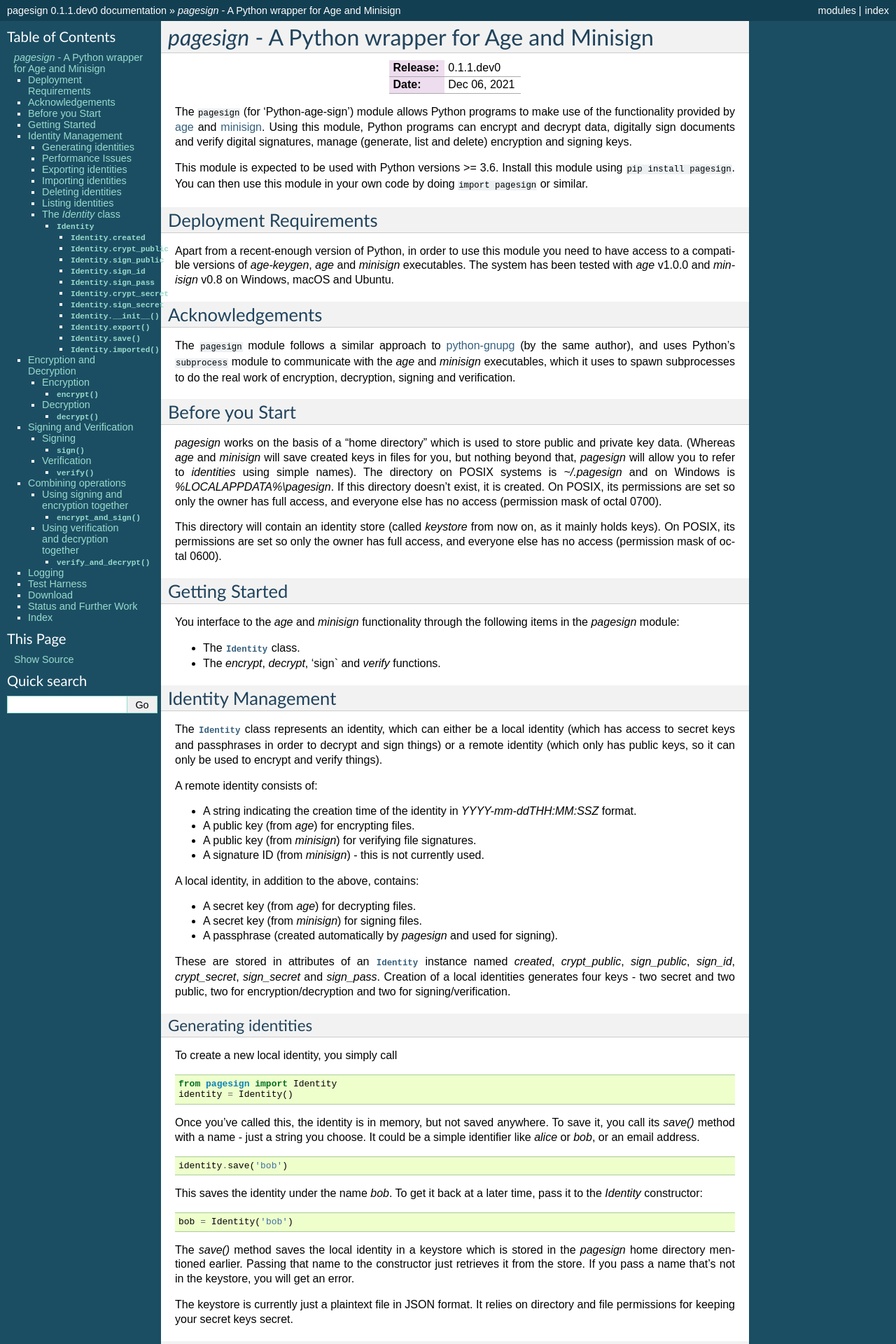
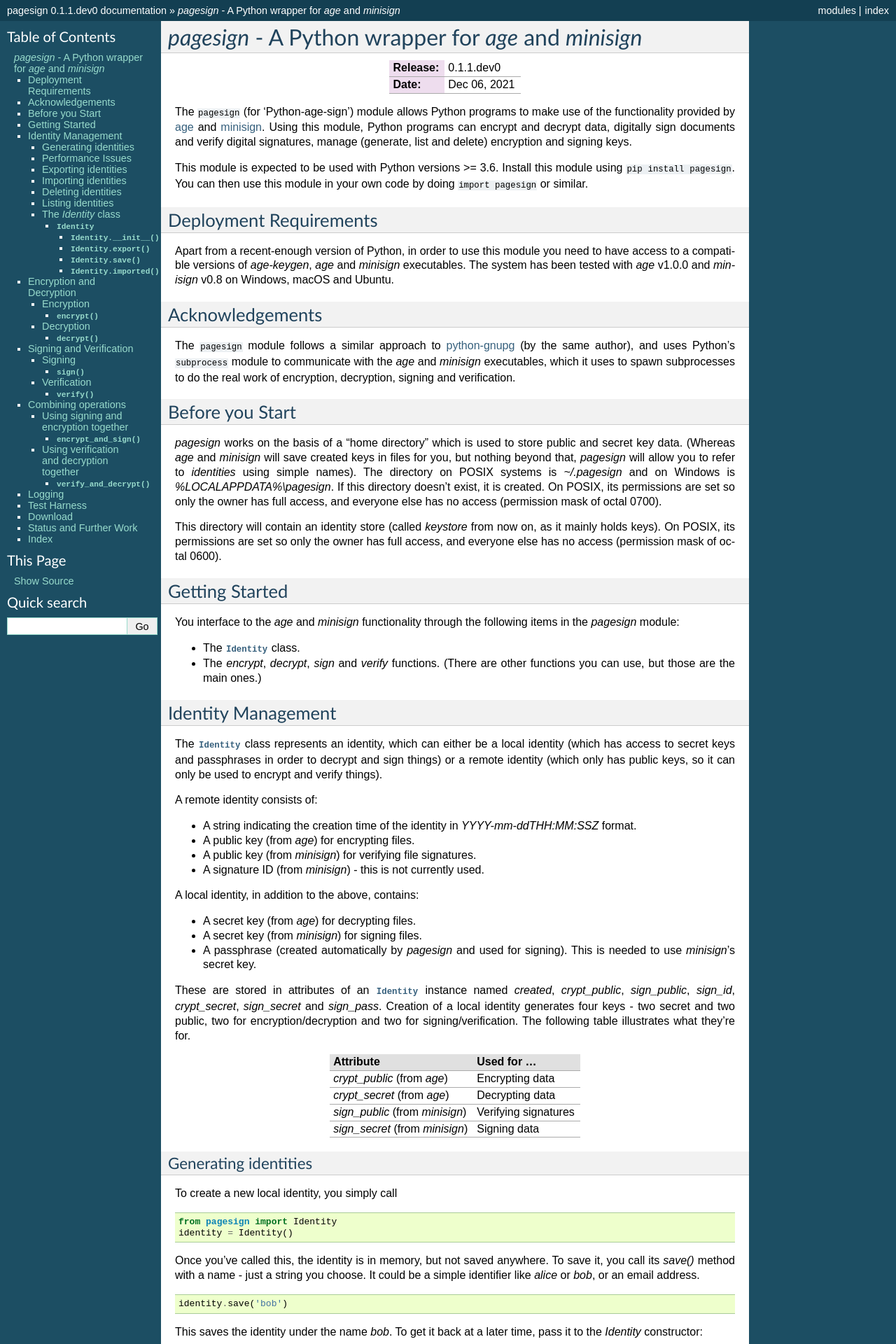
Before and after one commit to vsajip/pagesign, a Sphinx documentation site: the page built from docs/index.rst, in a window 1280 px wide. Shown: the top 1920 px of the page at 70% size. Built offline with Sphinx 7.4.7, drawn with Linux system fonts in a browser that asks for light colours; some of the changed text lies outside the part shown.

Commit message:
Update documentation with type annotations.

```diff
--- a/docs/index.rst
+++ b/docs/index.rst
@@ -1,8 +1,8 @@
 .. Age/Minisign Wrapper for Python documentation master file.
 
-##################################################
-`pagesign` - A Python wrapper for Age and Minisign
-##################################################
+######################################################
+`pagesign` - A Python wrapper for `age` and `minisign`
+######################################################
 
 .. rst-class:: release-info
 
@@ -63,7 +63,7 @@
 ================
 
 `pagesign` works on the basis of a "home directory" which is used to store public and
-private key data. (Whereas `age` and `minisign` will save created keys in files for
+secret key data. (Whereas `age` and `minisign` will save created keys in files for
 you, but nothing beyond that, `pagesign` will allow you to refer to `identities` using
 simple names). The directory on POSIX systems is `~/.pagesign` and on Windows is
 `%LOCALAPPDATA%\\pagesign`. If this directory doesn't exist, it is created. On POSIX,
@@ -83,7 +83,8 @@
 the `pagesign` module:
 
 * The :class:`Identity` class.
-* The `encrypt`, `decrypt`, 'sign` and `verify` functions.
+* The `encrypt`, `decrypt`, `sign` and `verify` functions. (There are other functions
+  you can use, but those are the main ones.)
 
 Identity Management
 ===================
@@ -105,13 +106,42 @@
 
 * A secret key (from `age`) for decrypting files.
 * A secret key (from `minisign`) for signing files.
-* A passphrase (created automatically by `pagesign` and used for signing).
+* A passphrase (created automatically by `pagesign` and used for signing). This is
+  needed to use `minisign`'s secret key.
 
 These are stored in attributes of an :class:`Identity` instance named `created`,
 `crypt_public`, `sign_public`, `sign_id`, `crypt_secret`, `sign_secret` and
-`sign_pass`. Creation of a local identities generates four keys - two secret and two
-public, two for encryption/decryption and two for signing/verification.
+`sign_pass`. Creation of a local identity generates four keys - two secret and two
+public, two for encryption/decryption and two for signing/verification. The following
+table illustrates what they're for.
 
+.. cssclass:: generic-table table-bordered table-striped table-responsive-sm colwidths-auto mx-auto
+
++---------------------------------+----------------------+
+| Attribute                       | Used for ...         |
++=================================+======================+
+| `crypt_public` (from `age`)     | Encrypting data      |
++---------------------------------+----------------------+
+| `crypt_secret` (from `age`)     | Decrypting data      |
++---------------------------------+----------------------+
+| `sign_public` (from `minisign`) | Verifying signatures |
++---------------------------------+----------------------+
+| `sign_secret` (from `minisign`) | Signing data         |
++---------------------------------+----------------------+
+
+.. raw:: html
+
+    <style>
+    .generic-table th, .generic-table td {
+      padding: 2px 0.5em;
+    }
+    .generic-table th {
+      background-color: rgb(224, 224, 224);
+    }
+    , *:focus, :hover {
+      outline: none;
+    }
+    </style>
 
 Generating identities
 ---------------------
@@ -241,44 +271,44 @@
 
    Attributes
 
-   .. attribute:: Identity.created
+   .. attribute:: Identity.created : str
 
       This attribute is a string indicating when the identity was created.
 
-   .. attribute:: Identity.crypt_public
+   .. attribute:: Identity.crypt_public : str
 
       This attribute is the public key used for encryption.
 
-   .. attribute:: Identity.sign_public
+   .. attribute:: Identity.sign_public : str
 
       This attribute is the public key used for signature verification.
 
-   .. attribute:: Identity.sign_id
+   .. attribute:: Identity.sign_id : str
 
       This attribute is a key ID which is generated by `minisign` but not currently
       used in `pagesign`.
 
-   .. attribute:: Identity.sign_pass
+   .. attribute:: Identity.sign_pass : str
 
       This attribute is a passphrase automatically generated by `pagesign` and used
       for signing. It should not be shared with the wrong people, else they could
       impersonate you when signing stuff.
 
-   .. attribute:: Identity.crypt_secret
+   .. attribute:: Identity.crypt_secret : str
 
-      This attribute is the private key used for decryption. It should not be shared
+      This attribute is the secret key used for decryption. It should not be shared
       with the wrong people, else they can decrypt stuff meant only for you.
 
-   .. attribute:: Identity.sign_secret
+   .. attribute:: Identity.sign_secret : str
 
-      This attribute is the private key used for signing. It should not be shared with
+      This attribute is the secret key used for signing. It should not be shared with
       the wrong people, else they could impersonate you when signing stuff.
 
    .. cssclass:: class-members-heading
 
    Methods
 
-   .. method:: Identity.__init__(name=None)
+   .. method:: Identity.__init__(name : Optional[str] = None) -> Identity
 
       If `name` is specified, create an instance populated from data in the keystore
       associated with that name. Otherwise, create a new instance with autogenerated
@@ -307,7 +337,7 @@
 
 Data intended for some particular recipients is encrypted with the public keys of
 those recipients. Each recipient can decrypt the encrypted data using the
-corresponding private key. A recipient is denoted by a local or remote identity.
+corresponding secret key. A recipient is denoted by a local or remote identity.
 
 .. index:: Encryption
 
@@ -349,8 +379,11 @@
 Signing and Verification
 ========================
 
-Data intended for digital signing is signed with the private key of the signer. Each
+Data intended for digital signing is signed with the secret key of the signer. Each
 recipient can verify the signed data using the corresponding public key.
+
+Signatures are always stored 'detached', i.e. in separate files from what they are
+signing.
 
 .. index:: Signing
 
@@ -440,6 +473,9 @@
 The distribution includes a test harness, ``test_pagesign.py``, which contains unit
 tests covering the functionality described above.
 
+.. note:: If you run the test harness, it will create a log file `test_pagesign.log`
+   in a `logs` subdirectory under your home directory.
+
 Download
 ========
 
@@ -455,9 +491,10 @@
 user community.
 
 If you find bugs and want to raise issues, or want to suggest improvements, please do
-so `here <https://github.com/vsajip/pagesign/issues/new/choose>`_.
+so `here <https://github.com/vsajip/pagesign/issues/new/choose>`__. All feedback will
+be gratefully received.
 
-All feedback will be gratefully received.
+The source code repository is `here <https://github.com/vsajip/pagesign>`__.
 
 .. cssclass:: hidden
 
```
Also changed, not shown: other parts of docs/index.rst (+9 -9 lines).
